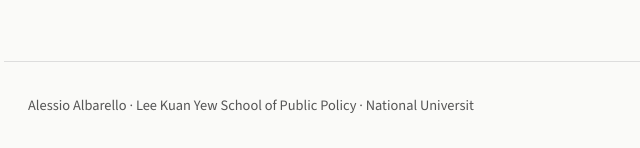
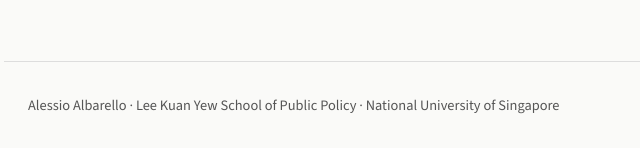
Before and after one commit to aalbarel/-alessioalbarello.com, a plain HTML site: page index.html in a window 1280 px wide. Shown: the part 689-837 px from the top of the page, 166-806 px from the left. Drawn offline with nearby package versions, Linux system fonts and the light colour scheme.

Commit message:
Update index.html

```diff
--- a/index.html
+++ b/index.html
@@ -174,4 +174,4 @@
 </main>
 
 <footer>
-    Alessio Albarello · Lee Kuan Yew School of Public Policy · National Universit
+    Alessio Albarello · Lee Kuan Yew School of Public Policy · National University of Singapore
```
